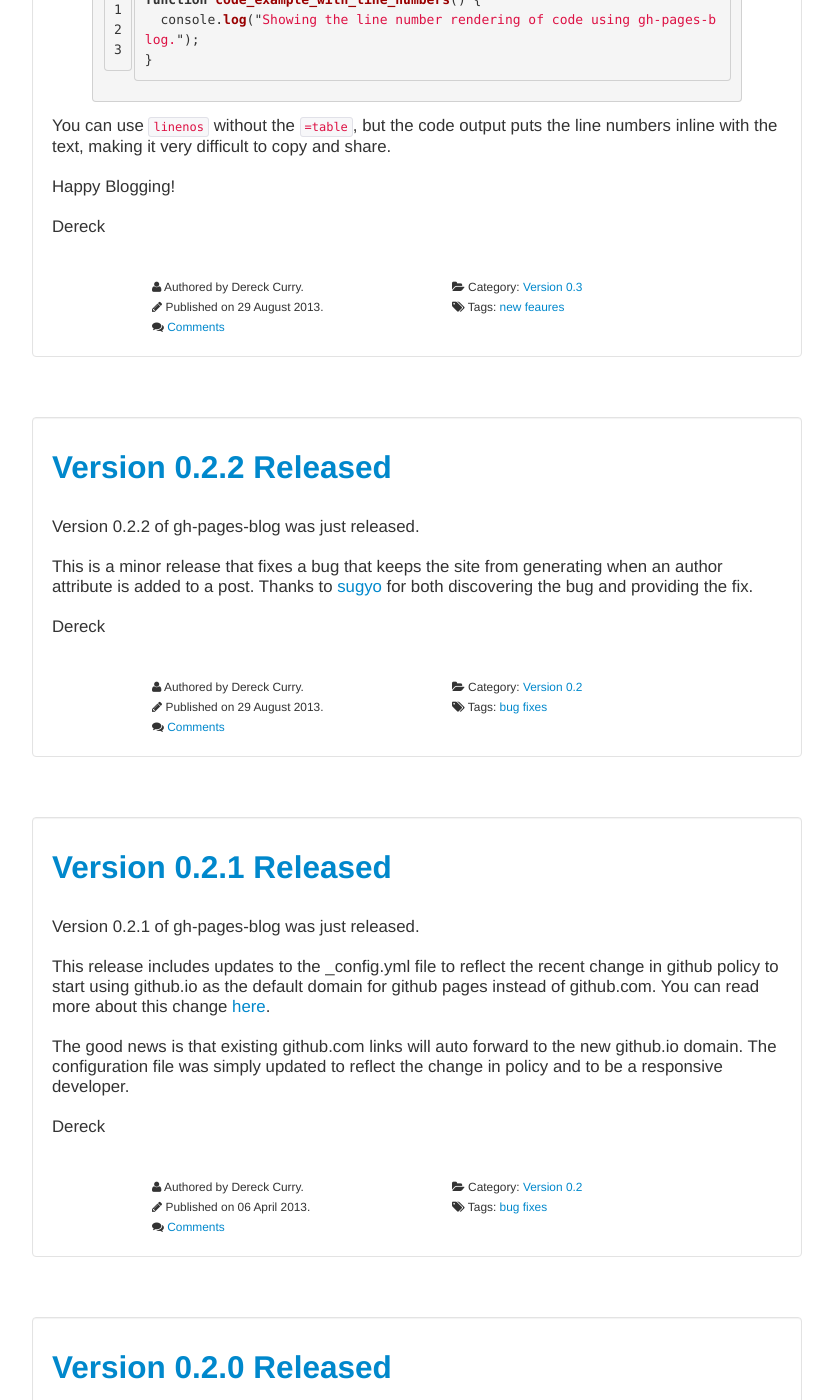
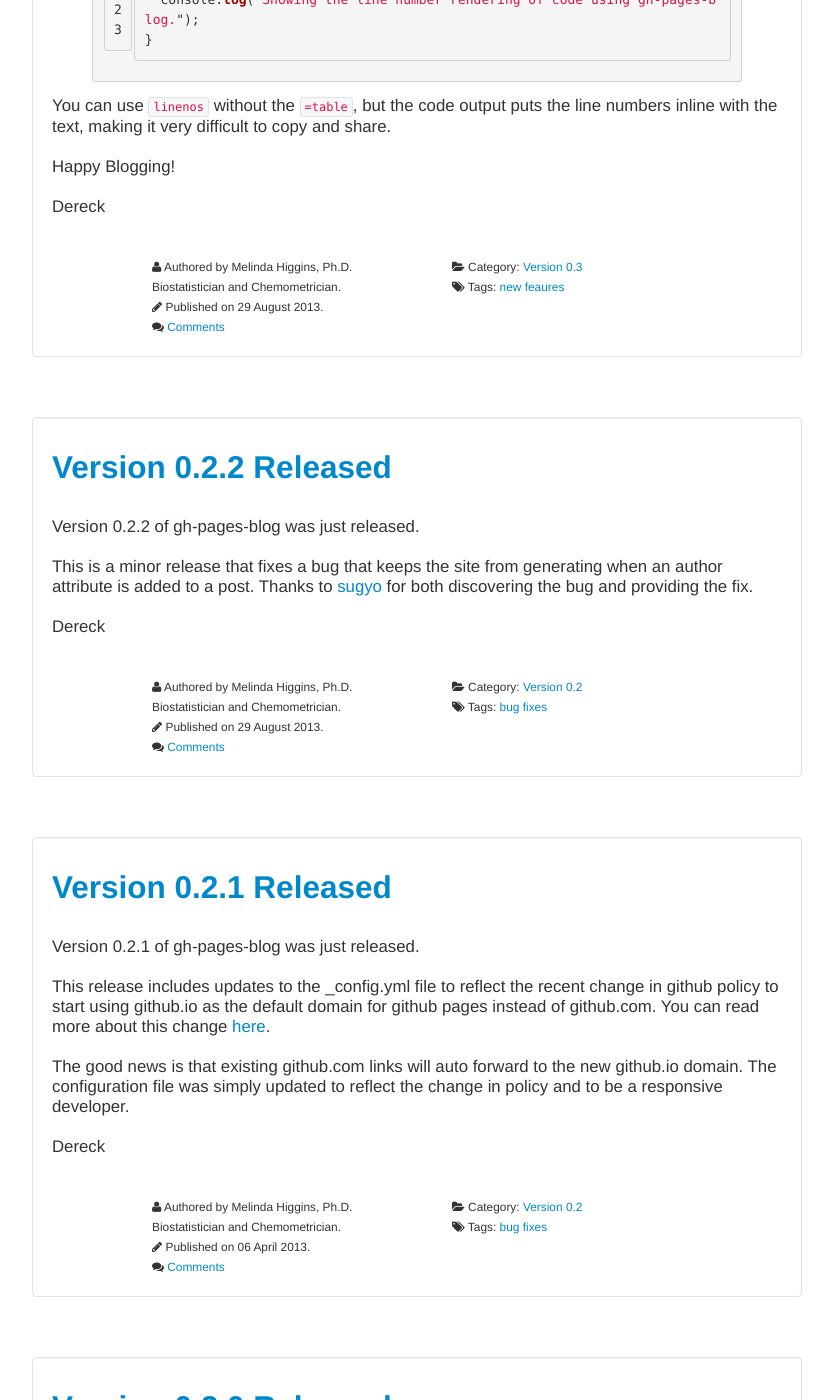
Before and after one commit to melindahiggins2000/blog, a Jekyll site: the page built from index.html, in a window 1280 px wide and 1400 px high, scrolled down 1910 px. Shown: the whole window, without its empty margins (23-856 px from the left). Built offline with Jekyll 4.4.1, drawn with Linux system fonts in a browser that asks for light colours; the list of posts is cut into pages by our own code; comment, search, counter and statistics services are not loaded; some of the changed text lies outside the part shown.

Commit message:
Update _config.yml

```diff
--- a/_config.yml
+++ b/_config.yml
@@ -23,12 +23,12 @@
 # url : https://thedereck.github.io
 # email : thedereck@thedereck.com
 # author : Dereck Curry
-name : gh-pages-blog
-brand : gh-pages-blog
-description : The More Or Less Official GH-Pages-Blog GitHub Page (And Blog)
-url : https://thedereck.github.io/gh-pages-blog
-email : thedereck@thedereck.com
-author: Dereck Curry
+name : Melinda Higgins, Ph.D. Blog
+brand : Melinda Higgins, Ph.D. Blog
+description : Melinda Higgins, Ph.D. Blog
+url : http://melindahiggins2000.github.io/blog/
+email : melinda.higgins@emory.edu
+author: Melinda Higgins, Ph.D. Biostatistician and Chemometrician
 
 
 # The following is a list of files to exclude from inclusion in the
```
